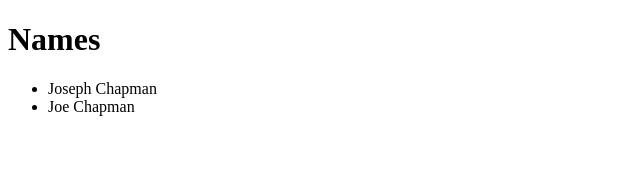
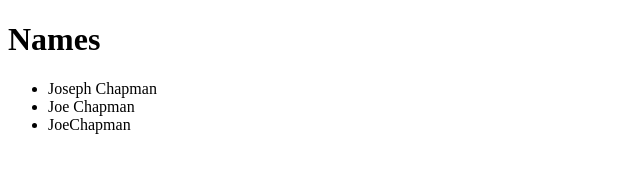
Before and after one commit to JoeChapman/make-changes-fork, a plain HTML site: page index.html in a window 1280 px wide. Shown: the whole page, without its empty margins (0-640 px from the left). Drawn offline with Linux system fonts and the light colour scheme.

Commit message:
add github username joechapman

```diff
--- a/index.html
+++ b/index.html
@@ -7,5 +7,6 @@
   <ul>
     <li>Joseph Chapman</li>
     <li>Joe Chapman</li>
+    <li>JoeChapman</li>
   </ul>
 </body>
```
